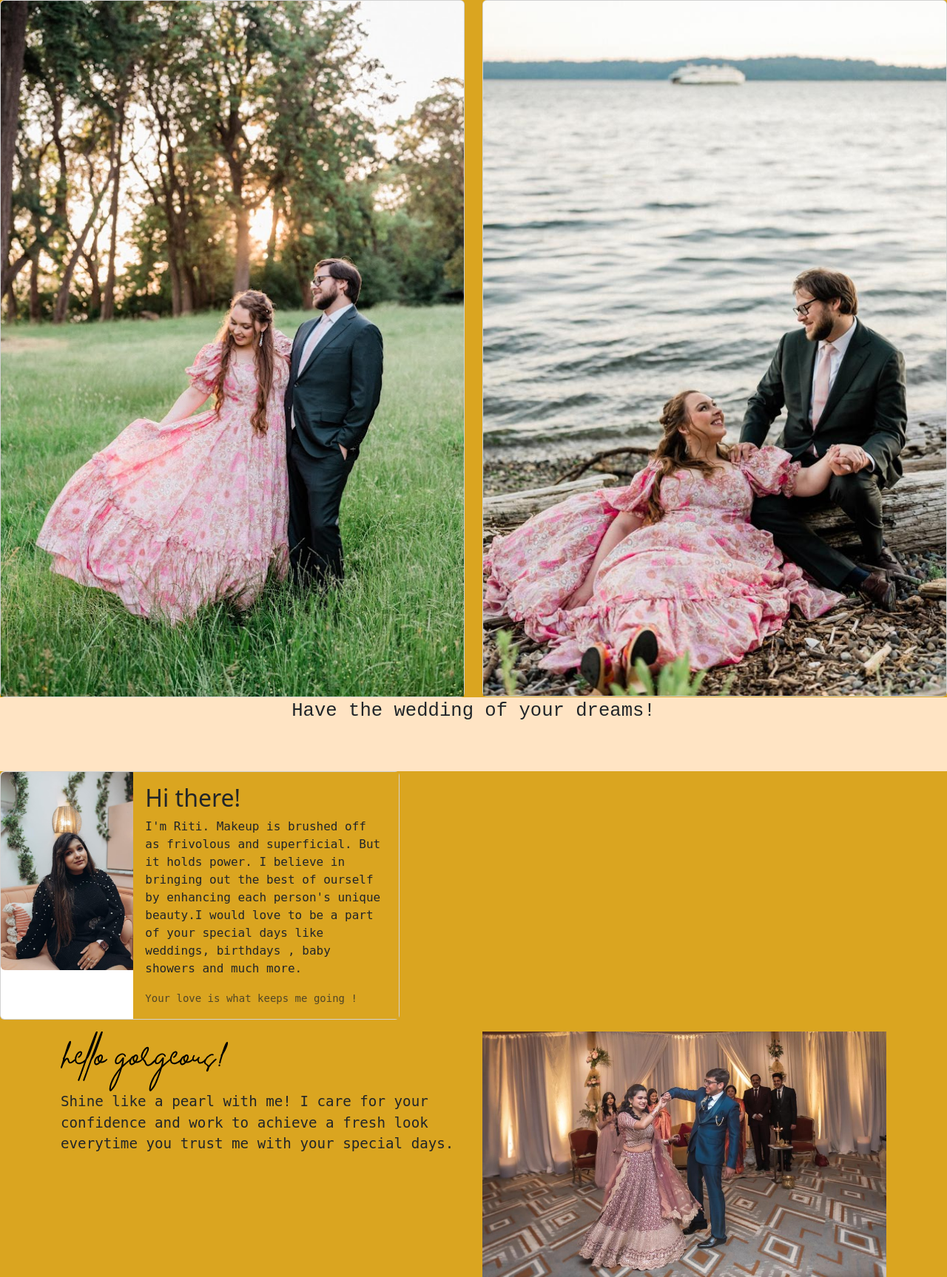
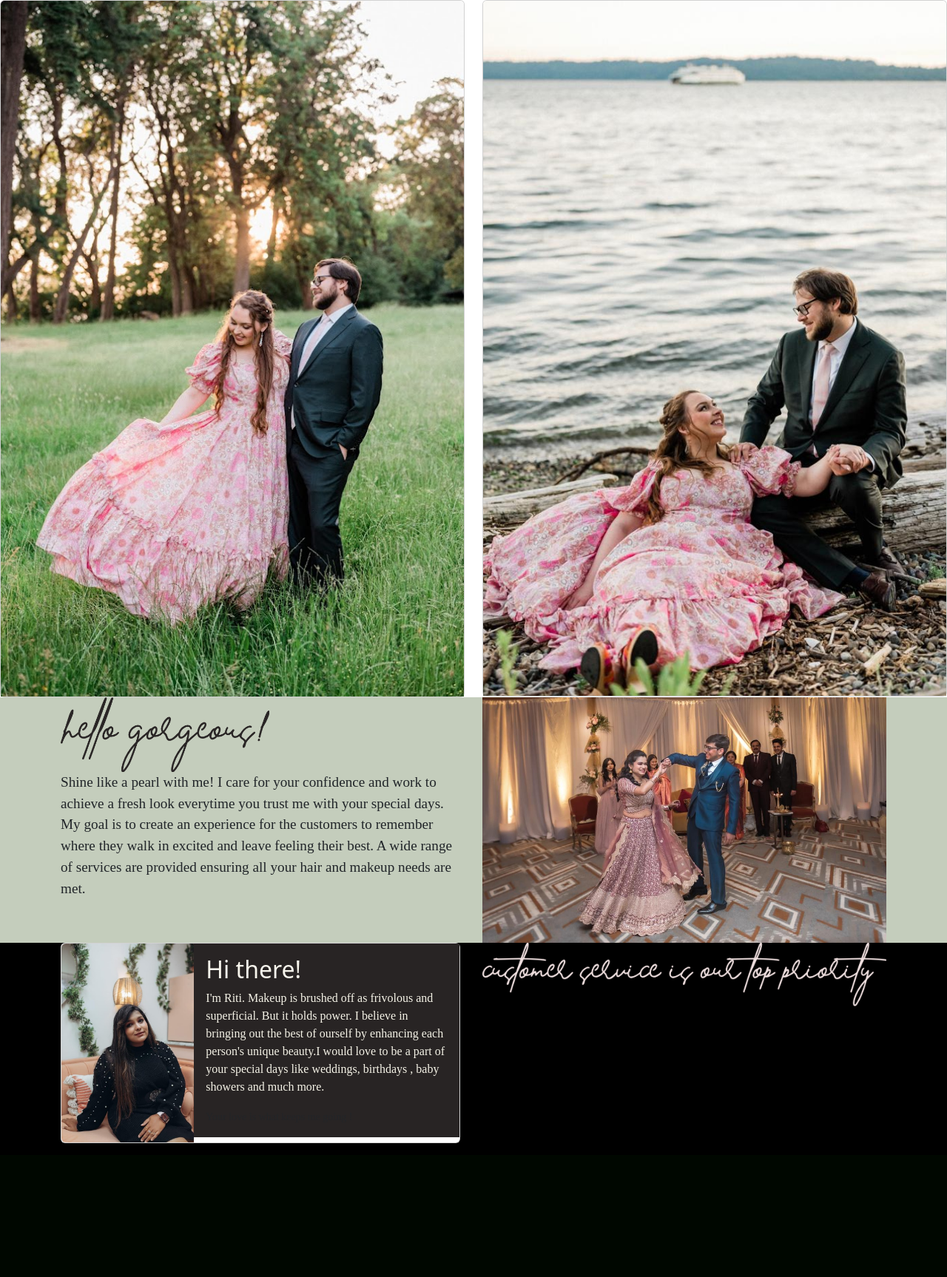
Before and after one commit to koyalghosh/MakeupByRiti, a Django app: template makeupstudio/home/templates/home/about.html in a window 1280 px wide. Shown: the whole page at 74% size. After the commit the page ends 1546 px from the top, so only its background shows below. Run offline with Django 4.2, Linux system fonts and the light colour scheme; the template is opened without the code that fills it, so the values that code supplies are empty.

Commit message:
more on about page

```diff
--- a/makeupstudio/home/templates/home/about.html
+++ b/makeupstudio/home/templates/home/about.html
@@ -6,11 +6,30 @@
     <meta charset="utf-8">
     <meta name="viewport" content="width=device-width, initial-scale=1">
     <title>Bootstrap demo</title>
+    <style>
+        .gorg {
+            position: relative;
+            animation-name: jhanvi1;
+            animation-duration: 2s;
+            animation-iteration-count: infinite;
+            animation-fill-mode: forwards;
+        }
+
+        @keyframes jhanvi1 {
+            from {
+                height: 50px;
+            }
+
+            to {
+                height: 150px;
+            }
+        }
+    </style>
     <link href="https://cdn.jsdelivr.net/npm/bootstrap@5.3.0-alpha1/dist/css/bootstrap.min.css" rel="stylesheet"
         integrity="sha384-GLhlTQ8iRABdZLl6O3oVMWSktQOp6b7In1Zl3/Jr59b6EGGoI1aFkw7cmDA6j6gD" crossorigin="anonymous">
 </head>
 
-<body style="background-color: goldenrod;">
+<body>
     <div class="row row-cols-1 row-cols-md-2 g-4">
         <div class="col">
             <div class="card">
@@ -23,27 +42,19 @@
             </div>
         </div>
     </div>
-      <div style="background-color:bisque ; height: 100px;  text-align: center;font-family: 'Courier New', Courier, monospace ; font-size:2vw;"> Have the wedding of your dreams!</div>
-      <div class="card mb-3" style="max-width: 540px;">
-        <div class="row g-0">
-          <div class="col-md-4">
-            <img src="{% static 'home/about1.jpg' %}" class="img-fluid rounded-start" alt="...">
-          </div>
-          <div class="col-md-8">
-            <div class="card-body" style="background-color: goldenrod;">
-              <h2 class="card-title">Hi there!</h2>
-              <p class="card-text" style="font-family: monospace;">I'm Riti. Makeup is brushed off as frivolous and superficial. But it holds power. I believe in bringing out the best of ourself by enhancing each person's unique beauty.I would love to be a part of your special days like weddings, birthdays , baby showers and much more.</p>
-              <p class="card-text" style="font-family: monospace;"><small class="text-muted">Your love is what keeps me going !</small></p>
-            </div>
-          </div>
-        </div>
-      </div>
-      <section id="banner1">
+    <section id="banner1" style="background-color: rgb(196, 205, 188);">
         <div class="container">
             <div class="row">
                 <div class="col-md-6">
-                    <img src="{% static 'home/hellogorg.png' %}" alt="error">
-                    <p style="font-family: monospace; font-size: larger;">Shine like a pearl with me! I care for your confidence and work to achieve a fresh look everytime you trust me with your special days.</p>
+                    <img class="gorg" src="{% static 'home/hellogorg.png' %}" alt="error">
+                    <p style="font-family:serif; font-size: larger;">Shine like a pearl with me! I care for
+                        your
+                        confidence and work to achieve a fresh look everytime you trust me with your special
+                        days.
+                        My goal is to create an experience for the customers to remember where they walk in
+                        excited and leave feeling their best.
+                        A wide range of services are provided ensuring all your hair and makeup needs are
+                        met.</p>
                 </div>
                 <div class="col-md-6 text-center">
                     <img src="{% static 'home/specialday.jpg' %}" class="img-fluid">
@@ -52,6 +63,41 @@
         </div>
 
     </section>
+    <section style="background-color: black;width: 100%;">
+        <div class="container">
+            <div class="row">
+                <div class="col-md-6">
+                    <div class="card mb-3" style="max-width: 540px;">
+                        <div class="row g-0">
+                            <div class="col-md-4">
+                                <img src="{% static 'home/about1.jpg' %}" class="img-fluid rounded-start" alt="...">
+                            </div>
+                            <div class="col-md-8">
+                                <div class="card-body" style="background-color: rgb(40, 36, 36);">
+                                    <h2 class="card-title" style="color: rgb(248, 246, 237);">Hi there!</h2>
+                                    <p class="card-text"
+                                        style="font-family: serif;color: rgb(245, 243, 231);font-size: medium;">
+                                        I'm
+                                        Riti. Makeup is brushed off as frivolous and superficial. But it
+                                        holds power. I
+                                        believe in bringing out the best of ourself by enhancing each
+                                        person's unique
+                                        beauty.I would love to be a part of your special days like weddings,
+                                        birthdays ,
+                                        baby showers and much more.</p>
+                                    <p class="card-text" style="font-family: serif;"><small class="text-muted">Your
+                                            love is what keeps me going !</small></p>
+                                </div>
+                            </div>
+                        </div>
+                    </div>
+                </div>
+                <div class="col-md-6 text-center">
+                    <img src="{% static 'home/customerservice.png' %}" class="img-fluid">
+                </div>
+            </div>
+        </div>
+    </section>
     <script src="https://cdn.jsdelivr.net/npm/bootstrap@5.3.0-alpha1/dist/js/bootstrap.bundle.min.js"
         integrity="sha384-w76AqPfDkMBDXo30jS1Sgez6pr3x5MlQ1ZAGC+nuZB+EYdgRZgiwxhTBTkF7CXvN"
         crossorigin="anonymous"></script>
--- a/makeupstudio/home/urls.py
+++ b/makeupstudio/home/urls.py
@@ -2,6 +2,6 @@
 
 from . import views
 urlpatterns = [
-path("",views.about, name="about")
+path("about/",views.about, name="about")
 
 ]
--- a/makeupstudio/makeupstudio/urls.py
+++ b/makeupstudio/makeupstudio/urls.py
@@ -18,5 +18,5 @@
 
 urlpatterns = [
     path('admin/', admin.site.urls),
-    path('home/', include("home.urls"))
+    path('', include("home.urls"))
 ]
```
Also changed, not shown: makeupstudio/home/static/home/customerservice.png (added), makeupstudio/home/static/home/hair.png (deleted), makeupstudio/home/static/home/hellogorg.png. Lines whose indentation alone changed are shown as unchanged.
